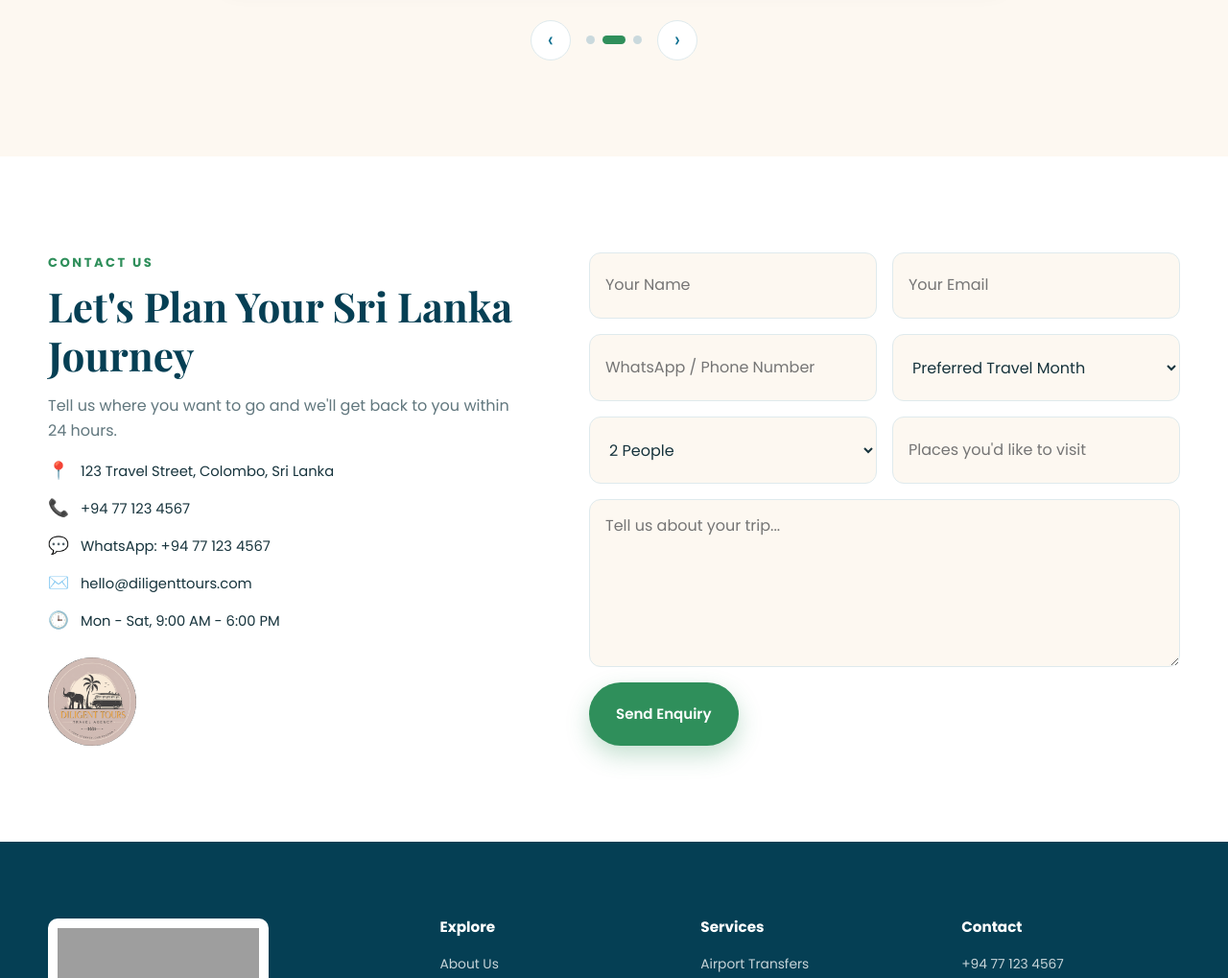
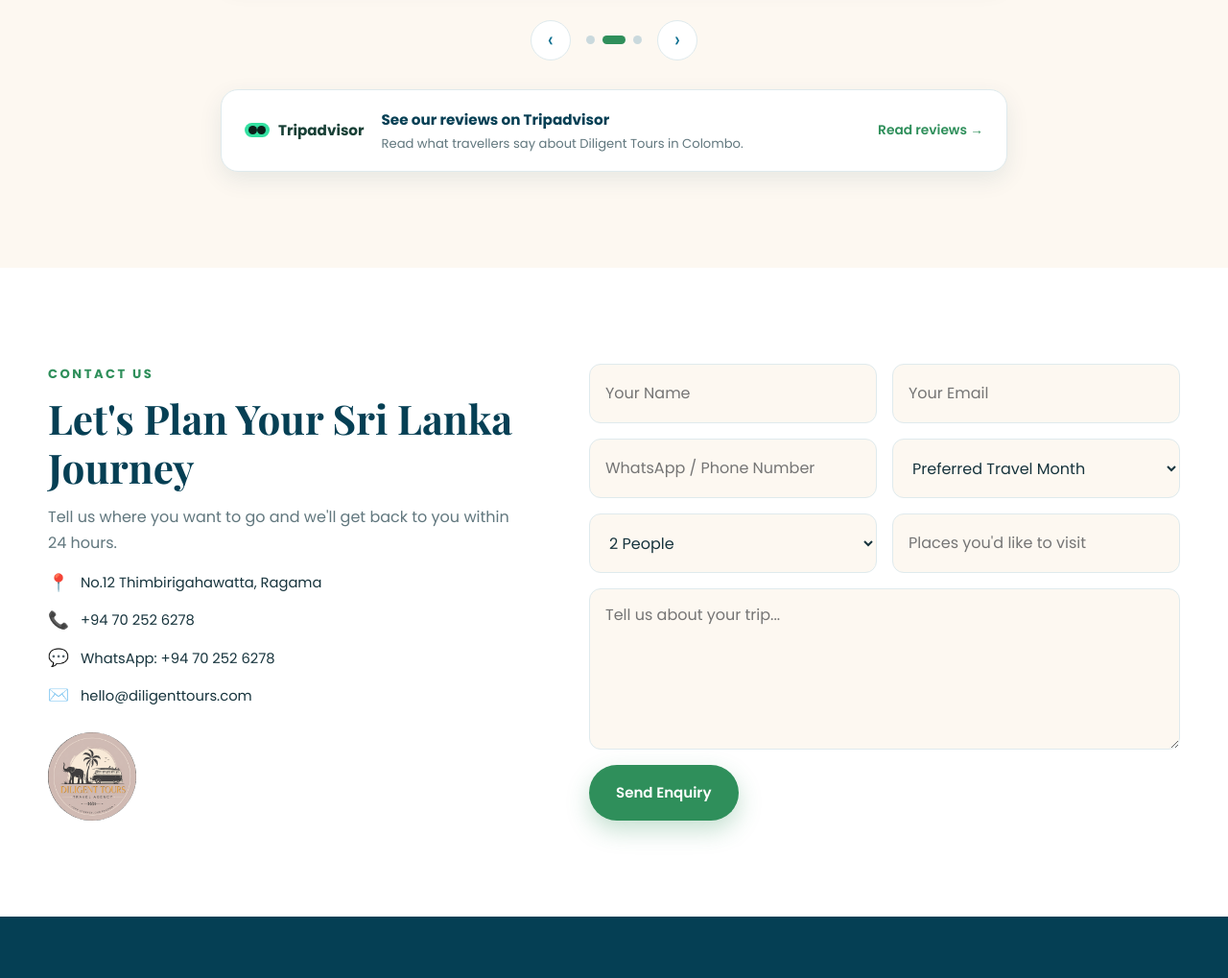
Before and after one commit to G33thika/G33thika.github.io, a plain HTML site: page index.html in a window 1280 px wide. Shown: the part 7643-8662 px from the top of the page at 96% size. Drawn offline with nearby package versions, Linux system fonts and the light colour scheme; grey boxes are pictures that could not be loaded.

Commit message:
Update contact details and add Tripadvisor reviews widget

```diff
--- a/index.html
+++ b/index.html
@@ -304,7 +304,7 @@
           </ul>
           <div class="partner-actions reveal">
             <a href="#contact" class="btn btn-primary">Become a Partner</a>
-            <a href="https://wa.me/94771234567?text=Ayubowan!%20I%20would%20like%20to%20partner%20with%20Diligent%20Tours." target="_blank" rel="noopener" class="btn btn-outline">Chat on WhatsApp</a>
+            <a href="https://wa.me/94702526278?text=Ayubowan!%20I%20would%20like%20to%20partner%20with%20Diligent%20Tours." target="_blank" rel="noopener" class="btn btn-outline">Chat on WhatsApp</a>
           </div>
         </div>
       </div>
@@ -339,6 +339,15 @@
             <button class="slider-btn" id="nextBtn" aria-label="Next review">›</button>
           </div>
         </div>
+
+        <a class="tripadvisor-widget reveal" href="https://www.tripadvisor.com/Attraction_Review-g293962-d20053569-Reviews-Diligent_tours-Colombo_Western_Province.html" target="_blank" rel="noopener" aria-label="Read Diligent Tours reviews on Tripadvisor">
+          <span class="ta-mark" aria-hidden="true"><i></i>Tripadvisor</span>
+          <span class="ta-copy">
+            <strong>See our reviews on Tripadvisor</strong>
+            <span>Read what travellers say about Diligent Tours in Colombo.</span>
+          </span>
+          <span class="ta-cta">Read reviews →</span>
+        </a>
       </div>
     </section>
 
@@ -349,11 +358,10 @@
           <p class="sub-title">Contact Us</p>
           <h2>Let's Plan Your Sri Lanka Journey</h2>
           <p>Tell us where you want to go and we'll get back to you within 24 hours.</p>
-          <div class="info-item"><span>📍</span> 123 Travel Street, Colombo, Sri Lanka</div>
-          <div class="info-item"><span>📞</span> +94 77 123 4567</div>
-          <div class="info-item"><span>💬</span> <a href="https://wa.me/94771234567" target="_blank" rel="noopener">WhatsApp: +94 77 123 4567</a></div>
+          <div class="info-item"><span>📍</span> No.12 Thimbirigahawatta, Ragama</div>
+          <div class="info-item"><span>📞</span> +94 70 252 6278</div>
+          <div class="info-item"><span>💬</span> <a href="https://wa.me/94702526278" target="_blank" rel="noopener">WhatsApp: +94 70 252 6278</a></div>
           <div class="info-item"><span>✉️</span> hello@diligenttours.com</div>
-          <div class="info-item"><span>🕒</span> Mon - Sat, 9:00 AM - 6:00 PM</div>
           <img src="assets/vintage-badge.png" alt="Diligent Tours badge" class="contact-badge" />
         </div>
 
@@ -395,7 +403,7 @@
         <p><strong>Discover Sri Lanka. Experience More. Your Trusted Travel Partner.</strong></p>
         <p>We offer the most attractive tours and arrangements according to your requirements — with sincere, honest and cordial service.</p>
         <div class="socials">
-          <a href="https://wa.me/94771234567" target="_blank" rel="noopener" aria-label="WhatsApp">W</a>
+          <a href="https://wa.me/94702526278" target="_blank" rel="noopener" aria-label="WhatsApp">W</a>
           <a href="#" aria-label="Facebook">f</a>
           <a href="#" aria-label="Instagram">ig</a>
           <a href="#" aria-label="YouTube">▶</a>
@@ -419,8 +427,8 @@
       </div>
       <div>
         <h4>Contact</h4>
-        <a href="tel:+94771234567">+94 77 123 4567</a>
-        <a href="https://wa.me/94771234567" target="_blank" rel="noopener">WhatsApp Us</a>
+        <a href="tel:+94702526278">+94 70 252 6278</a>
+        <a href="https://wa.me/94702526278" target="_blank" rel="noopener">WhatsApp Us</a>
         <a href="mailto:hello@diligenttours.com">hello@diligenttours.com</a>
         <a href="#contact">Send an Enquiry</a>
       </div>
@@ -429,7 +437,7 @@
   </footer>
 
   <!-- Floating WhatsApp + utilities -->
-  <a class="whatsapp-float" href="https://wa.me/94771234567?text=Ayubowan!%20I%20would%20like%20to%20plan%20a%20tour%20in%20Sri%20Lanka." target="_blank" rel="noopener" aria-label="Chat with us on WhatsApp">💬</a>
+  <a class="whatsapp-float" href="https://wa.me/94702526278?text=Ayubowan!%20I%20would%20like%20to%20plan%20a%20tour%20in%20Sri%20Lanka." target="_blank" rel="noopener" aria-label="Chat with us on WhatsApp">💬</a>
   <button class="back-to-top" id="backToTop" aria-label="Back to top">↑</button>
   <div class="toast" id="toast"></div>
 
@@ -444,7 +452,7 @@
       <ul id="modalDays" class="modal-days"></ul>
       <div class="modal-actions">
         <a href="#contact" class="btn btn-primary" data-close-modal>Enquire About This Tour</a>
-        <a href="https://wa.me/94771234567?text=Ayubowan!%20I%20would%20like%20to%20know%20more%20about%20your%20tour%20packages." target="_blank" rel="noopener" class="btn btn-outline">WhatsApp Us</a>
+        <a href="https://wa.me/94702526278?text=Ayubowan!%20I%20would%20like%20to%20know%20more%20about%20your%20tour%20packages." target="_blank" rel="noopener" class="btn btn-outline">WhatsApp Us</a>
       </div>
     </div>
   </div>
--- a/style.css
+++ b/style.css
@@ -256,6 +256,24 @@ ul { margin: 0; padding: 0; list-style: none; }
 .dot { width: 9px; height: 9px; border-radius: 50%; border: 0; background: #cad9dd; cursor: pointer; padding: 0; transition: .25s; }
 .dot.active { background: var(--green); width: 24px; border-radius: 6px; }
 
+/* ---------- Tripadvisor widget ---------- */
+.tripadvisor-widget {
+  max-width: 820px; margin: 30px auto 0; display: flex; align-items: center; gap: 18px;
+  background: var(--white); border: 1px solid var(--line); border-radius: var(--radius);
+  padding: 18px 24px; box-shadow: var(--shadow-sm); transition: .25s ease;
+}
+.tripadvisor-widget:hover { transform: translateY(-3px); box-shadow: var(--shadow); border-color: var(--green); }
+.ta-mark { display: flex; align-items: center; gap: 9px; font-weight: 700; font-size: .95rem; color: #173f35; white-space: nowrap; }
+.ta-mark i { position: relative; display: inline-block; width: 26px; height: 15px; border-radius: 14px; background: #34e0a1; flex-shrink: 0; }
+.ta-mark i::before, .ta-mark i::after { content: ""; position: absolute; top: 3px; width: 9px; height: 9px; border-radius: 50%; background: #0b1f1a; }
+.ta-mark i::before { left: 4px; }
+.ta-mark i::after { right: 4px; }
+.ta-copy { flex: 1; display: grid; gap: 2px; text-align: left; }
+.ta-copy strong { font-size: .95rem; color: var(--ocean-dark); }
+.ta-copy span { font-size: .82rem; color: var(--muted); }
+.ta-cta { color: var(--green); font-weight: 600; font-size: .86rem; white-space: nowrap; }
+.tripadvisor-widget:hover .ta-cta { color: var(--green-dark); }
+
 /* ---------- Contact ---------- */
 .contact-grid { display: grid; grid-template-columns: .9fr 1.1fr; gap: 60px; }
 .contact-info h2 { font-size: clamp(2rem, 3.3vw, 2.7rem); color: var(--ocean-dark); }
@@ -370,6 +388,8 @@ ul { margin: 0; padding: 0; list-style: none; }
   .strip-inner { gap: 10px 18px; font-size: .78rem; }
   .features { grid-template-columns: 1fr; }
   .footer-grid { grid-template-columns: 1fr; gap: 30px; }
+  .tripadvisor-widget { flex-wrap: wrap; gap: 12px; }
+  .ta-copy { flex-basis: 100%; }
   .modal-card { padding: 28px 22px; }
   .whatsapp-float { right: 16px; bottom: 16px; width: 52px; height: 52px; }
   .back-to-top { right: 16px; bottom: 80px; }
```
